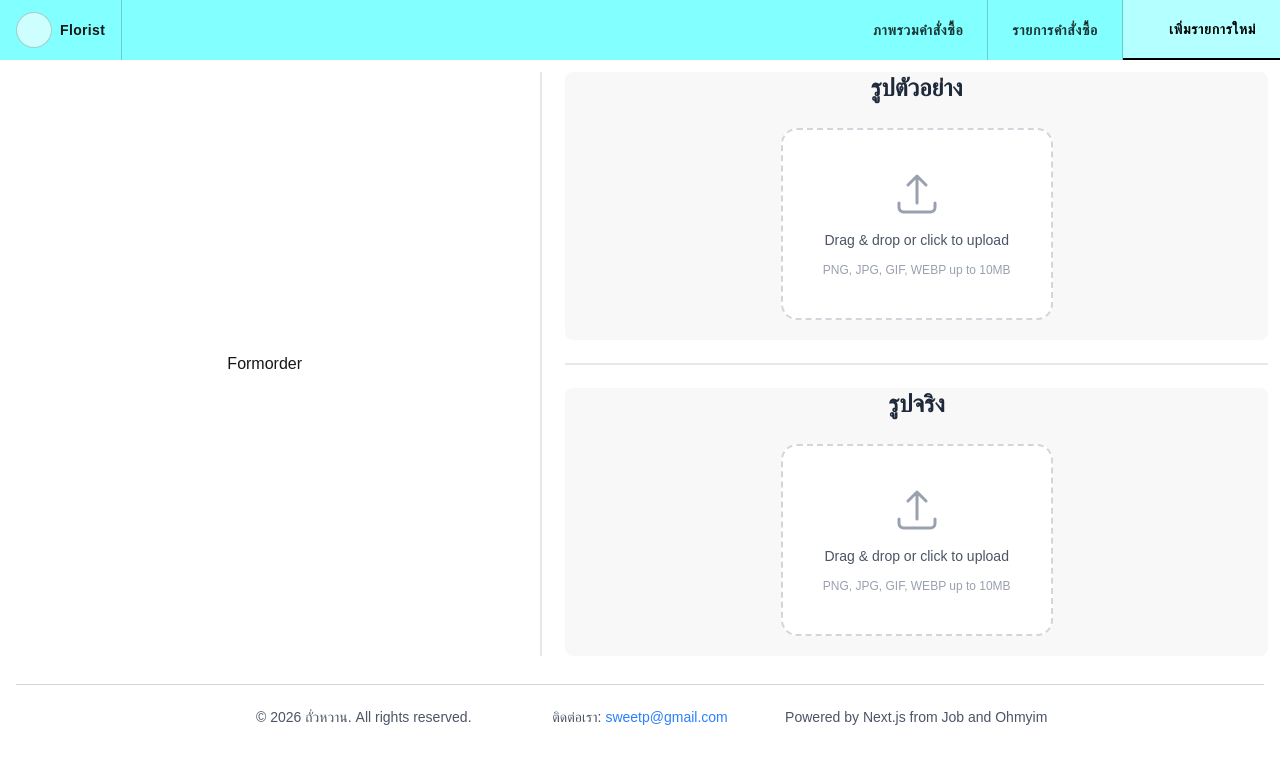
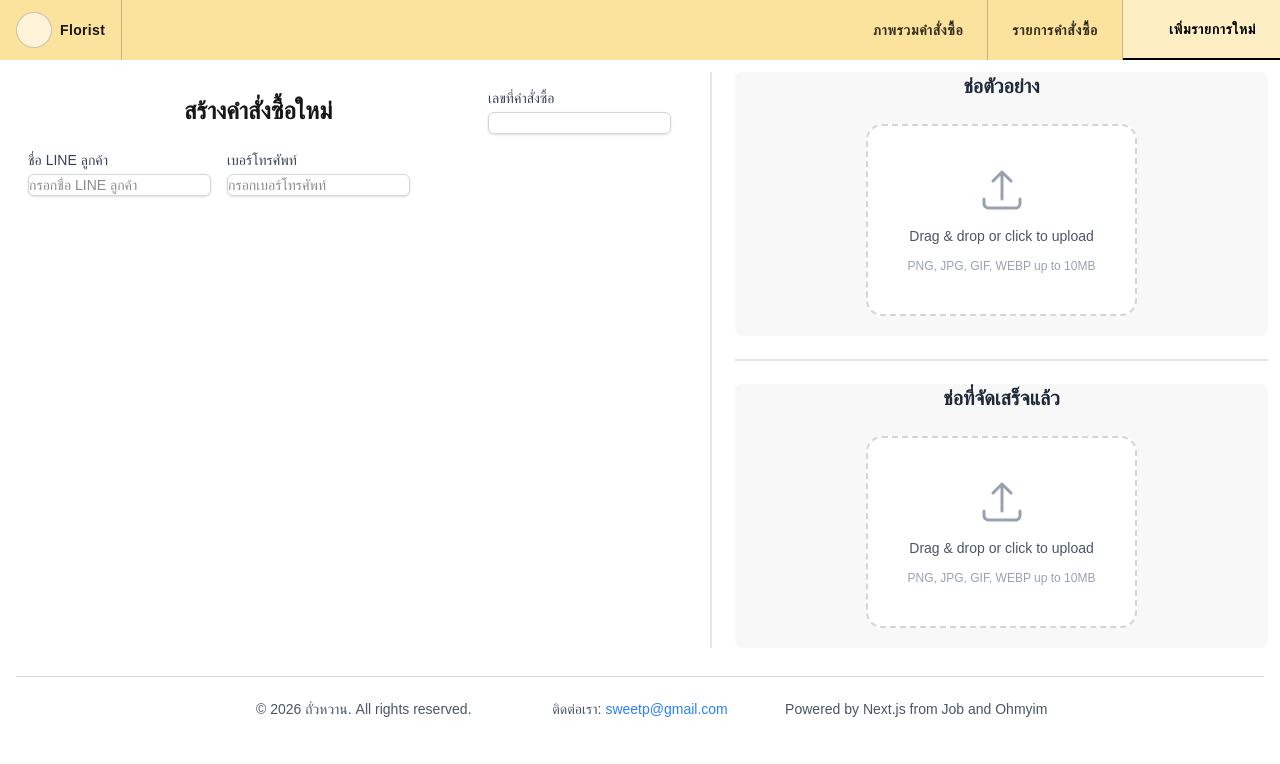
Before and after one commit to jaranutl/my-test-app, a Next.js app: page /order_form in a window 1280 px wide. Shown: the top 764 px of the page. Built offline with nearby package versions, Linux system fonts and the light colour scheme; some icons are missing.

Commit message:
edit font size and add some inputs to order form , new header bg color

```diff
--- a/src/app/order_form/page.tsx
+++ b/src/app/order_form/page.tsx
@@ -7,7 +7,7 @@ import { useState } from "react";
 export default function OrderForm() {
     return (
             <div className="flex w-auto h-auto m-3" >
-                <div className="card  rounded-box grid h-auto grow place-items-center"><Formorder/></div>
+                <div className="card rounded-box grid h-auto grow"><Formorder/></div>
                 <div className="divider divider-horizontal"></div>
                 <div className="card rounded-box grid h-auto grow place-items-center"><UploadPic/></div>
             </div>
--- a/src/components/formorder/Fileuploader.tsx
+++ b/src/components/formorder/Fileuploader.tsx
@@ -44,7 +44,7 @@ export default function FileUploader() {
 
     return (
         <div className="w-auto max-w-md flex flex-col items-center gap-6 mb-5">
-            <h2 className="text-2xl font-semibold text-gray-800 text-center">รูปตัวอย่าง</h2>
+            <h2 className="text-xl font-semibold text-gray-800 text-center">ช่อตัวอย่าง</h2>
 
             {/* Drop Zone */}
             {!preview && (
--- a/src/components/formorder/FileuploaderActual.tsx
+++ b/src/components/formorder/FileuploaderActual.tsx
@@ -44,7 +44,7 @@ export default function FileUploaderActual() {
 
     return (
         <div className="w-auto max-w-md flex flex-col items-center gap-6 mb-5">
-            <h2 className="text-2xl font-semibold text-gray-800 text-center">รูปจริง</h2>
+            <h2 className="text-xl font-semibold text-gray-800 text-center">ช่อที่จัดเสร็จแล้ว</h2>
             {/* Drop Zone */}
             {!preview && (<div
                 onDragOver={onDragOver}
--- a/src/components/formorder/Formorder.tsx
+++ b/src/components/formorder/Formorder.tsx
@@ -2,6 +2,24 @@ import React from 'react'
 
 export const Formorder = () => {
   return (
-    <div>Formorder</div>
+    <div className="p-4">
+      <div className='mb-4 flex items-center'>
+        <h2 className="flex-1 text-2xl font-bold text-center">สร้างคำสั่งซื้อใหม่</h2>
+        <div>
+          <label htmlFor="order" className="block text-sm font-medium text-gray-700">เลขที่คำสั่งซื้อ</label>
+          <input type="text" id="order" name="order" className="mt-1 block w-auto border border-gray-300 rounded-md shadow-sm focus:ring-blue-500 focus:border-blue-500 sm:text-sm" />
+        </div>
+      </div>
+        <div className="mt-4 flex space-x-4">
+          <div>
+            <label htmlFor="name" className="block text-sm font-medium text-gray-700">ชื่อ LINE ลูกค้า</label>
+            <input type="text" id="name" name="name" className="mt-1 block w-auto border border-gray-300 rounded-md shadow-sm focus:ring-blue-500 focus:border-blue-500 sm:text-sm" placeholder="กรอกชื่อ LINE ลูกค้า" />
+          </div>
+          <div>
+            <label htmlFor="phone" className="block text-sm font-medium text-gray-700">เบอร์โทรศัพท์</label>
+            <input type="tel" id="phone" name="phone" className="mt-1 block w-auto border border-gray-300 rounded-md shadow-sm focus:ring-blue-500 focus:border-blue-500 sm:text-sm" placeholder="กรอกเบอร์โทรศัพท์" />
+          </div>
+        </div>
+    </div>
   )
 }
--- a/src/components/navbar/Navbar2.tsx
+++ b/src/components/navbar/Navbar2.tsx
@@ -18,7 +18,7 @@ const Navbar2 = () => {
     // <header className="w-full bg-[#4cddf0]">
       <div className="mx-auto ">
         {/* outer frame */}
-        <nav className="flex items-stretch justify-between border-black/20 bg-[#82ffff]">
+        <nav className="flex items-stretch justify-between border-black/20 bg-[#fbe29d]">
           {/* left: logo */}
           <Link
             href="/"
```
